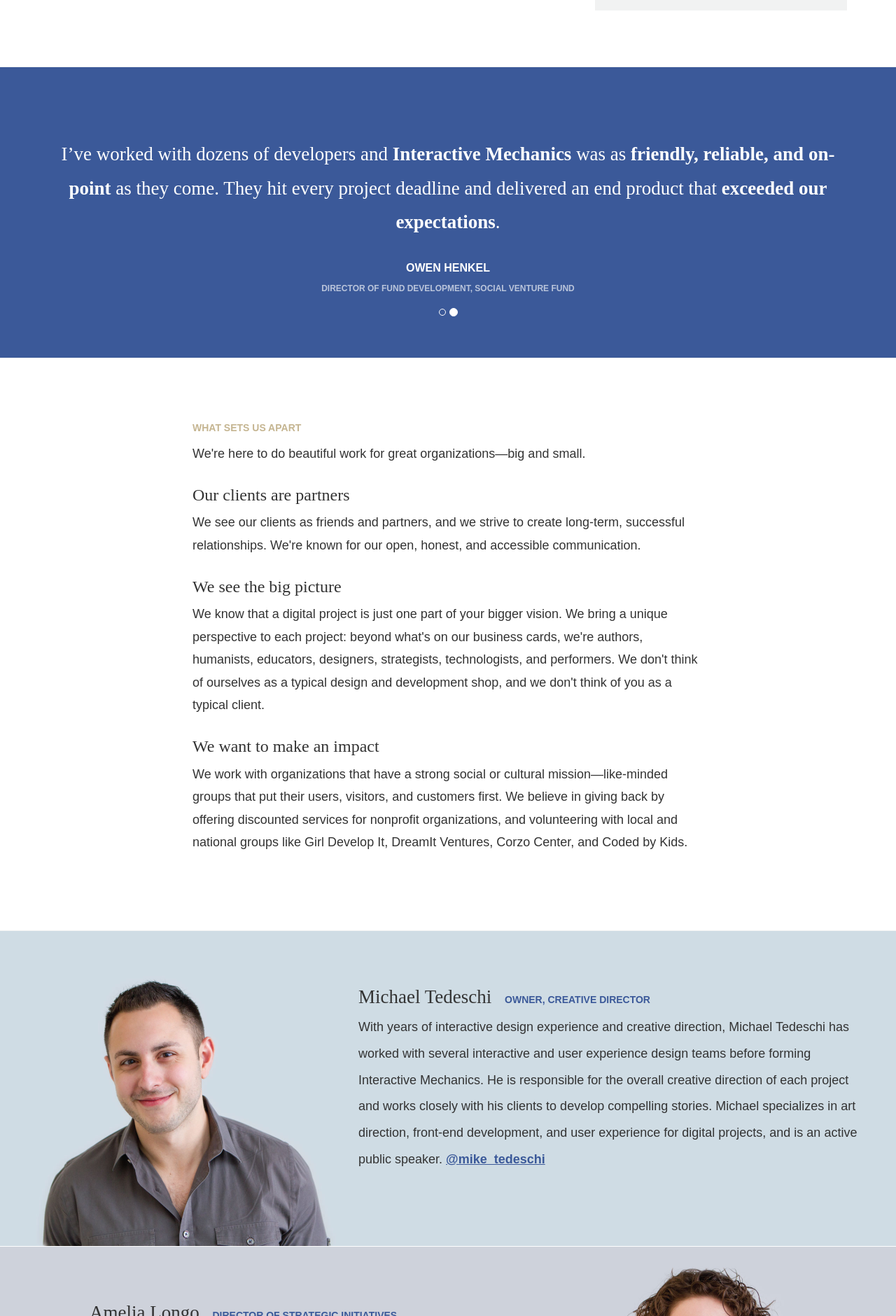
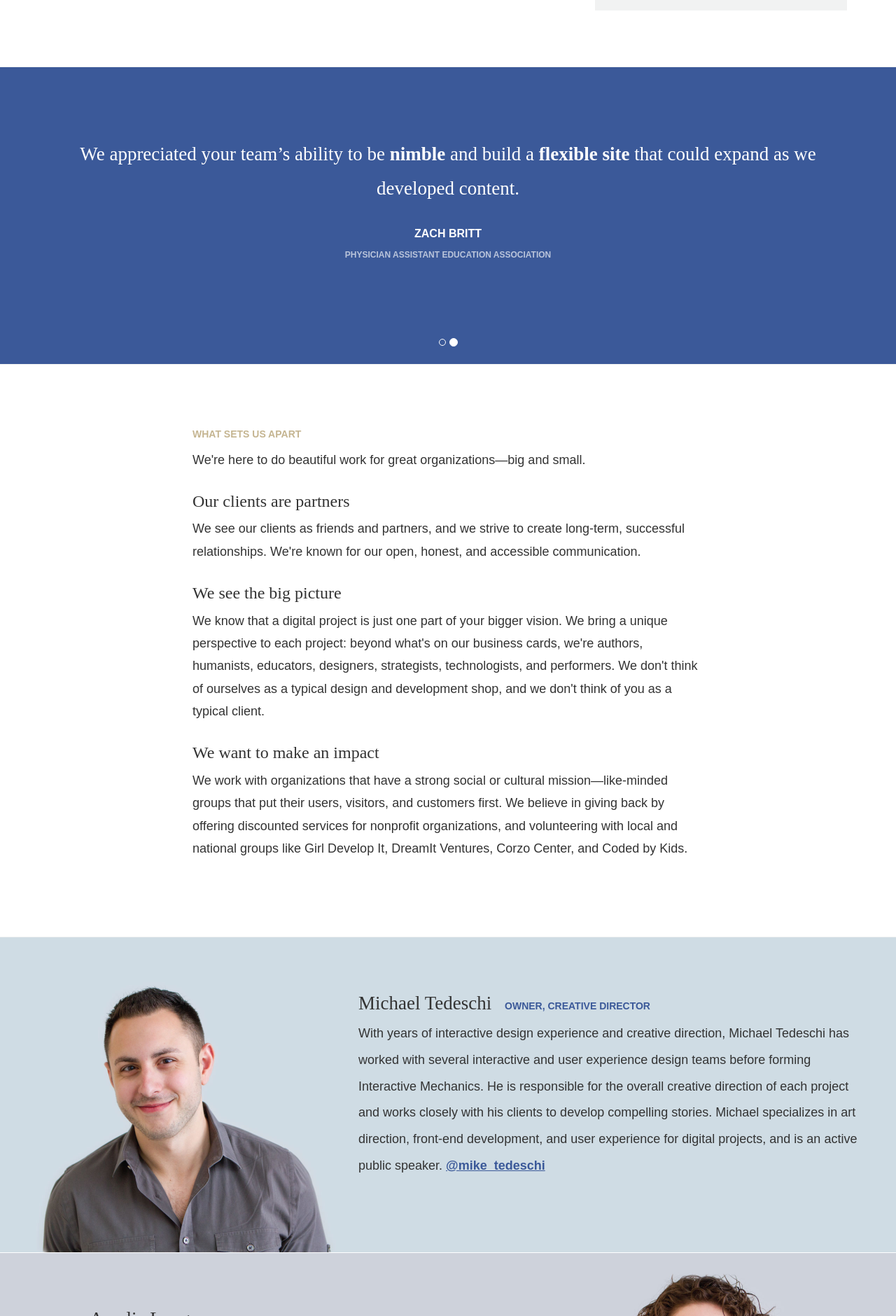
Before and after one commit to InteractiveMechanics/interactivemechanics-jekyll, a Jekyll site: the page built from about.html, in a window 1280 px wide. Shown: the part 508-2388 px from the top of the page at 70% size. Built offline with Jekyll 4.4.1, drawn with Linux system fonts in a browser that asks for light colours; nearby versions of some CDN libraries.

Commit message:
Add PAEA testimonial

```diff
--- a/_includes/inc_quote.html
+++ b/_includes/inc_quote.html
@@ -1,11 +1,13 @@
 {% if page.quote %}
-    <section id="quote-carousel" class="quote blue" data-ride="carousel">
+    <section id="quote-carousel" class="carousel quote blue slide" data-ride="carousel">
         <div class="carousel-inner" role="listbox">
         {% for quote in page.quote %}
-            <div class="container item {% if forloop.first %} active {% endif %}">
-                <h2>{{ quote.body | markdownify | remove: '<p>' | remove: '</p>' }}</h2>
-                <h5 class="quote-attribution">{{ quote.name }}</h5>
-                <h5 class="quote-title">{{ quote.title }}</h5>
+            <div class="item {% if forloop.first %} active {% endif %}">
+                <div class="container">
+                    <h2>{{ quote.body | markdownify | remove: '<p>' | remove: '</p>' }}</h2>
+                    <h5 class="quote-attribution">{{ quote.name }}</h5>
+                    <h5 class="quote-title">{{ quote.title }}</h5>
+                </div>
             </div>
         {% endfor %}
         </div>
--- a/_sass/partials/_layout.scss
+++ b/_sass/partials/_layout.scss
@@ -35,6 +35,7 @@
 
 .quote {
     text-align: center;
+    min-height: 425px;
 
     h2 {
         color: white;
@@ -51,7 +52,7 @@
     }
     .carousel-indicators {
         position: absolute;
-        bottom: -75px;
+        bottom: 10px;
     }
 }
 
--- a/about.html
+++ b/about.html
@@ -17,12 +17,12 @@
     - name:       Owen Henkel
       title:      Director of Fund Development, Social Venture Fund
       body: |
-          I've worked with dozens of developers and **Interactive Mechanics** was as **friendly, reliable, and on-point** as they come. They hit every project deadline and delivered an end product that **exceeded our expectations**.
+          I've worked with dozens of developers and Interactive Mechanics was as **friendly, reliable, and on-point** as they come. They hit every project deadline and delivered an end product that **exceeded our expectations**.
 
-    - name:       Owen Henkel
-      title:      Director of Fund Development, Social Venture Fund
+    - name:       Zach Britt
+      title:      Physician Assistant Education Association
       body: |
-          I've worked with dozens of developers and **Interactive Mechanics** was as **friendly, reliable, and on-point** as they come. They hit every project deadline and delivered an end product that **exceeded our expectations**.
+          We appreciated your team's ability to be **nimble** and build a **flexible site** that could expand as we developed content.
 
 nextpage:
     title:      Our Services
```
